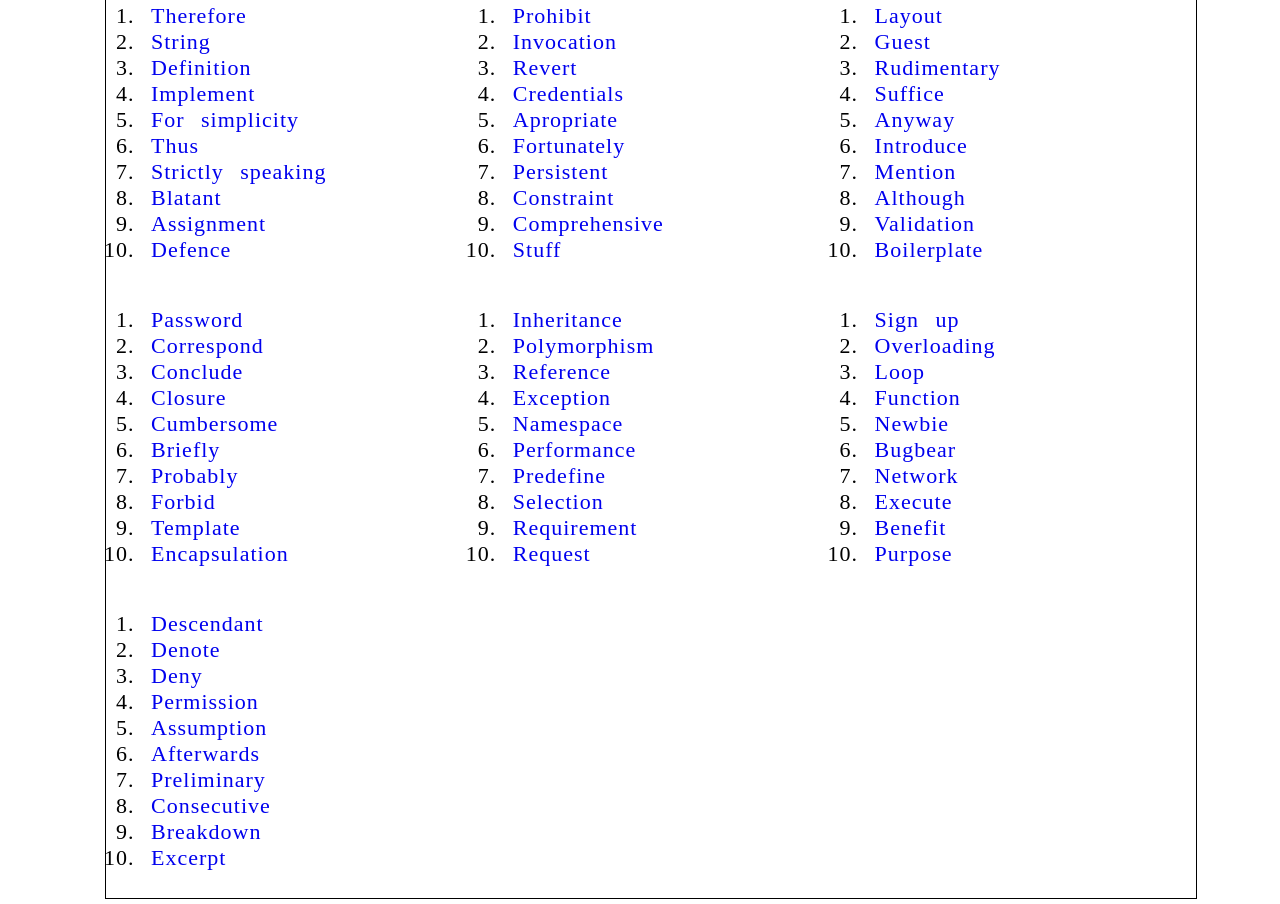
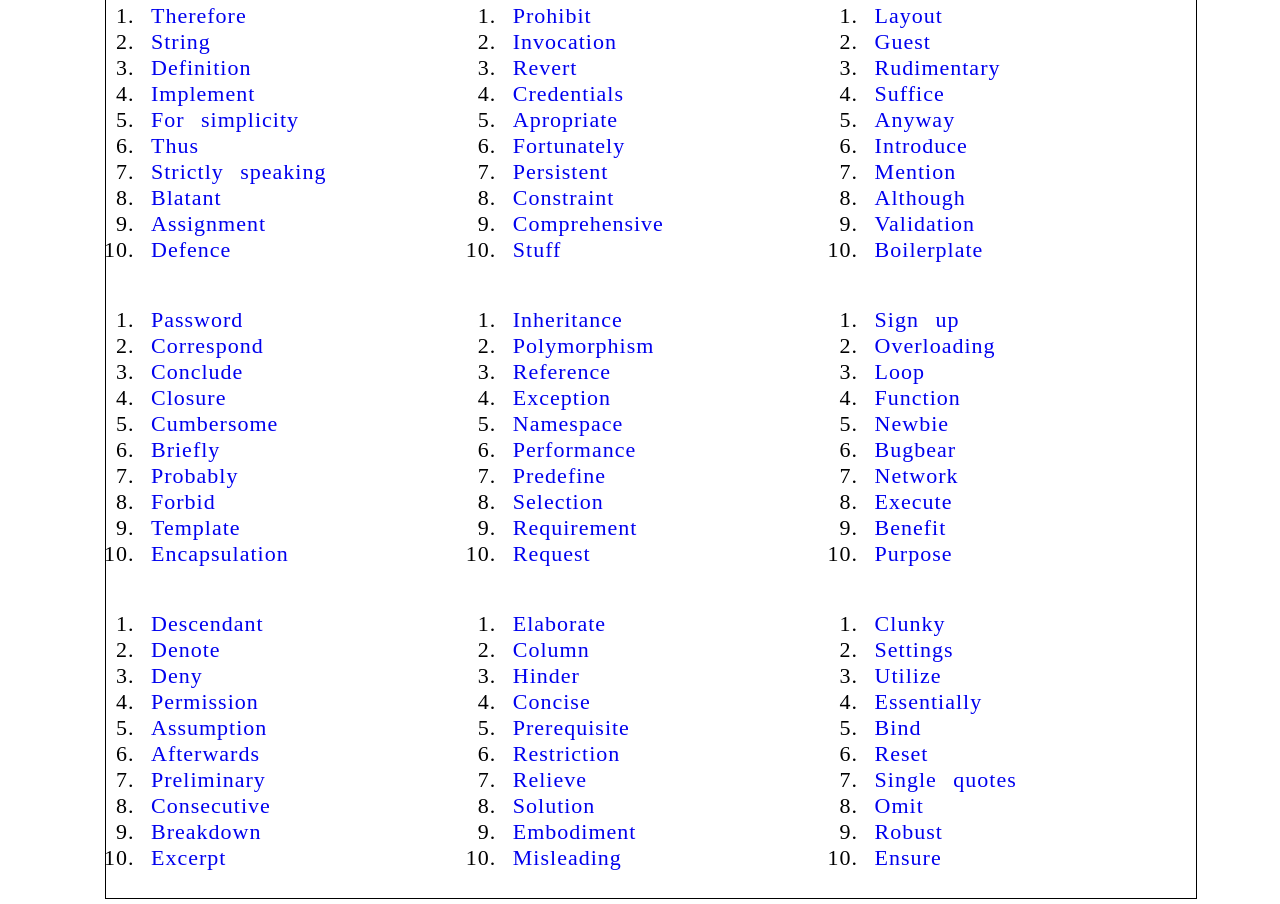
Before and after one commit to AlexeyGustav/EnglishList, a plain HTML site: page index.html in a window 1280 px wide. Shown: the part 334-1238 px from the top of the page. Drawn offline with Linux system fonts and the light colour scheme.

Commit message:
very vel

```diff
--- a/english-list.js
+++ b/english-list.js
@@ -108,6 +108,28 @@ const dct = {
     consecutive: { en: 'Consecutive', ru: 'Последовательный' },
     breakdown: { en: 'Breakdown', ru: 'Разрушение' },
     excerpt: { en: 'Excerpt', ru: 'Выписка' },
+
+    elaborate: { en: 'Elaborate', ru: 'Разрабатывать' },
+    column: { en: 'Column', ru: 'Колонка, столбец' },
+    hinder: { en: 'Hinder', ru: 'Препятствовать' },
+    concise: { en: 'Concise', ru: 'Краткий, немногословный' },
+    prerequisite: { en: 'Prerequisite', ru: 'Предпосылка' },
+    restriction: { en: 'Restriction', ru: 'Ограничение, запрет' },
+    relieve: { en: 'Relieve', ru: 'Освобождать' },
+    solution: { en: 'Solution', ru: 'Решение' },
+    embodiment: { en: 'Embodiment', ru: 'Воплощение' },
+    misleading: { en: 'Misleading', ru: 'Вводящий в заблуждение' },
+
+    clunky: { en: 'Clunky', ru: 'Неуклюжий' },
+    settings: { en: 'Settings', ru: 'Настройки' },
+    utilize: { en: 'Utilize', ru: 'Утилизировать' },
+    essentially: { en: 'Essentially', ru: 'По существу' },
+    bind: { en: 'Bind', ru: 'Связывать' },
+    reset: { en: 'Reset', ru: 'Сброс, обнуление' },
+    single: { en: 'Single quotes', ru: 'Одинарные кавычки' },
+    omit: { en: 'Omit', ru: 'Пропускать' },
+    robust: { en: 'Robust', ru: 'Крепкий' },
+    ensure: { en: 'Ensure', ru: 'Обеспечивать' },
 }
 
 
--- a/index.html
+++ b/index.html
@@ -159,6 +159,36 @@
             <li><a data-key="excerpt" data-lang='en' href="#">Excerpt</a></li>
         </ol>
     </div>
+
+    <div class="word">
+        <ol>
+            <li><a data-key="elaborate" data-lang='en' href="#">Elaborate</a></li>
+            <li><a data-key="column" data-lang='en' href="#">Column</a></li>
+            <li><a data-key="hinder" data-lang='en' href="#">Hinder</a></li>
+            <li><a data-key="concise" data-lang='en' href="#">Concise</a></li>
+            <li><a data-key="prerequisite" data-lang='en' href="#">Prerequisite</a></li>
+            <li><a data-key="restriction" data-lang='en' href="#">Restriction</a></li>
+            <li><a data-key="relieve" data-lang='en' href="#">Relieve</a></li>
+            <li><a data-key="solution" data-lang='en' href="#">Solution</a></li>
+            <li><a data-key="embodiment" data-lang='en' href="#">Embodiment</a></li>
+            <li><a data-key="misleading" data-lang='en' href="#">Misleading</a></li>
+        </ol>
+    </div>
+
+    <div class="word">
+        <ol>
+            <li><a data-key="clunky" data-lang='en' href="#">Clunky</a></li>
+            <li><a data-key="settings" data-lang='en' href="#">Settings</a></li>
+            <li><a data-key="utilize" data-lang='en' href="#">Utilize</a></li>
+            <li><a data-key="essentially" data-lang='en' href="#">Essentially</a></li>
+            <li><a data-key="bind" data-lang='en' href="#">Bind</a></li>
+            <li><a data-key="reset" data-lang='en' href="#">Reset</a></li>
+            <li><a data-key="single quotes" data-lang='en' href="#">Single quotes</a></li>
+            <li><a data-key="omit" data-lang='en' href="#">Omit</a></li>
+            <li><a data-key="robust" data-lang='en' href="#">Robust</a></li>
+            <li><a data-key="ensure" data-lang='en' href="#">Ensure</a></li>
+        </ol>
+    </div>
 </div>
 
 
```
